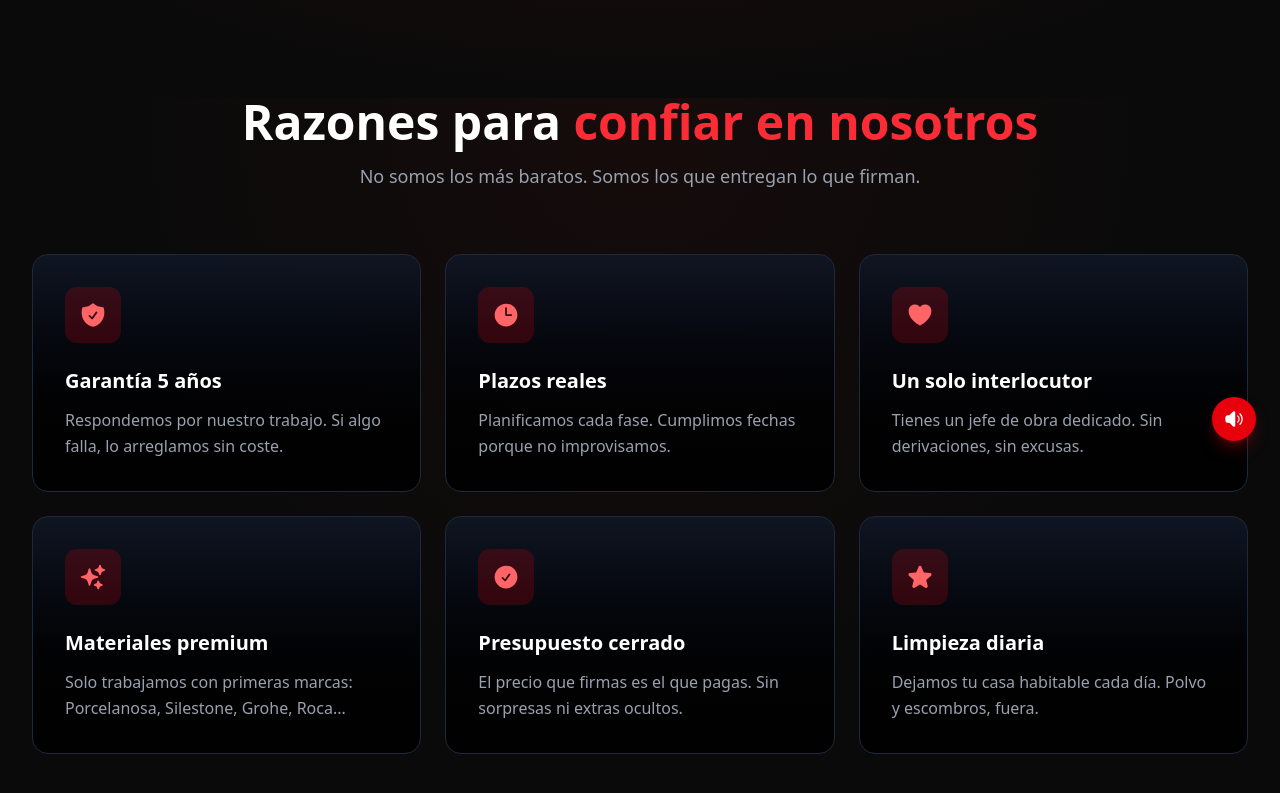
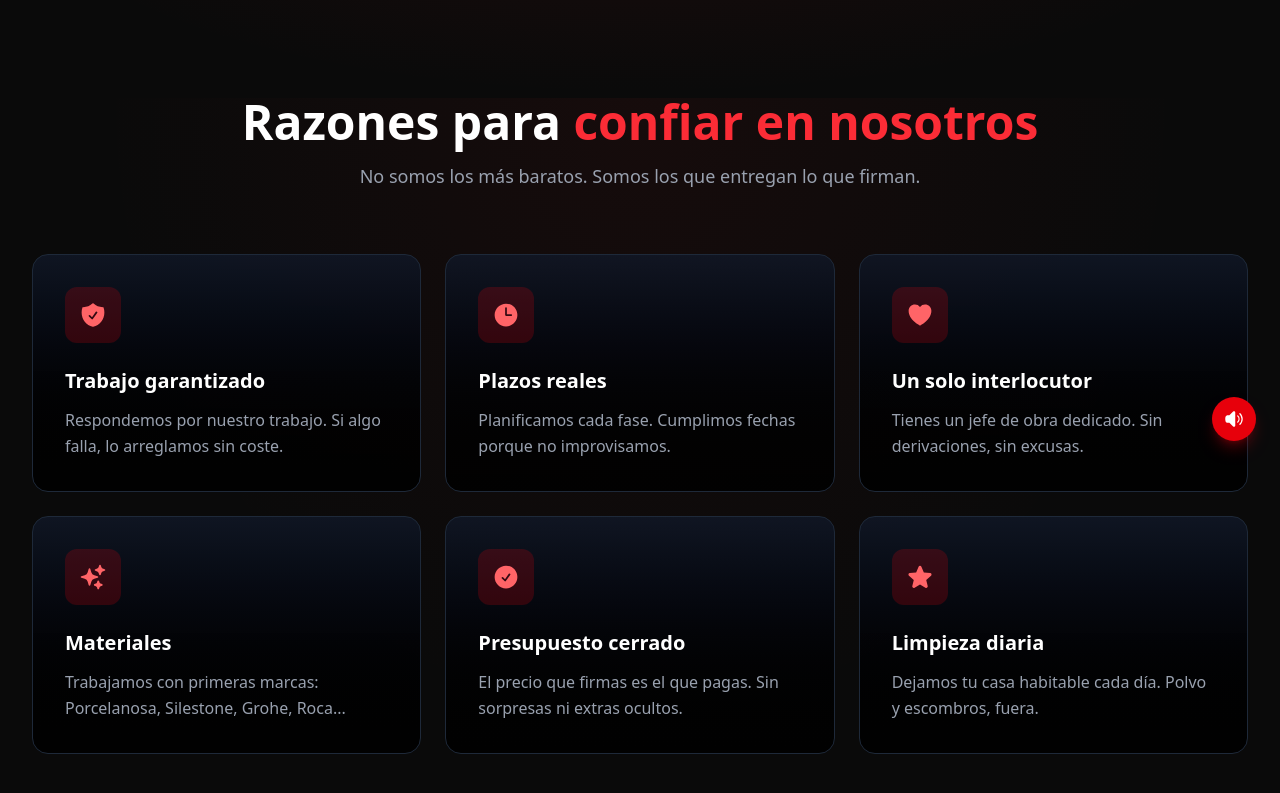
Before and after one commit to santos878/Ares-reformas, a Next.js app: page /nosotros in a window 1280 px wide. Shown: the part 335-1128 px from the top of the page. Built offline with nearby package versions, Linux system fonts and the light colour scheme.

Commit message:
Update: testimonios, razones, limpieza nosotros

```diff
--- a/src/app/nosotros/page.tsx
+++ b/src/app/nosotros/page.tsx
@@ -9,7 +9,7 @@ import { HiStar, HiCheckCircle, HiShieldCheck, HiClock, HiHeart, HiSparkles, HiA
 const reasons = [
   {
     icon: HiShieldCheck,
-    title: "Garantía 5 años",
+    title: "Trabajo garantizado",
     desc: "Respondemos por nuestro trabajo. Si algo falla, lo arreglamos sin coste.",
   },
   {
@@ -24,8 +24,8 @@ const reasons = [
   },
   {
     icon: HiSparkles,
-    title: "Materiales premium",
-    desc: "Solo trabajamos con primeras marcas: Porcelanosa, Silestone, Grohe, Roca...",
+    title: "Materiales",
+    desc: "Trabajamos con primeras marcas: Porcelanosa, Silestone, Grohe, Roca...",
   },
   {
     icon: HiCheckCircle,
```
